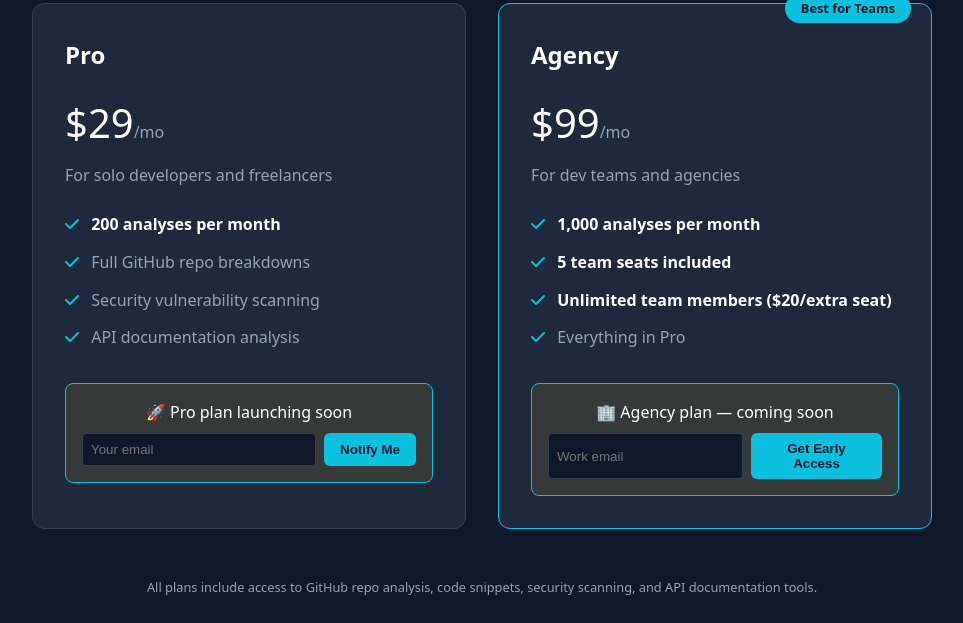
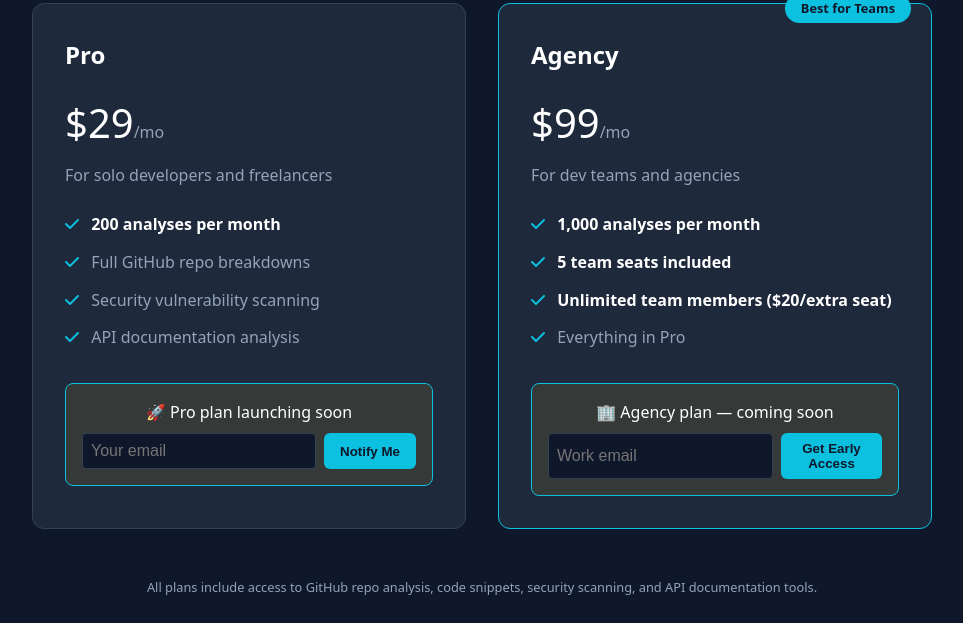
Before and after one commit to lucsetzer/codedecipher, a FastAPI app: page / in a window 1280 px wide. Shown: the part 2297-2920 px from the top of the page, without its empty margins (158-1121 px from the left). Run offline with FastAPI, Linux system fonts and the light colour scheme; parts of the project's set-up code (start-up, migrations or seed data) failed here and were passed over.

Commit message:
Update frontpage.html

```diff
--- a/templates/frontpage.html
+++ b/templates/frontpage.html
@@ -11,6 +11,11 @@
             margin: 0;
             padding: 0;
             box-sizing: border-box;
+        }
+
+        input, select, textarea {
+            font-size: 16px;
+            -webkit-text-size-adjust: 100%;
         }
 
         /* === BASE STYLES === */
```
